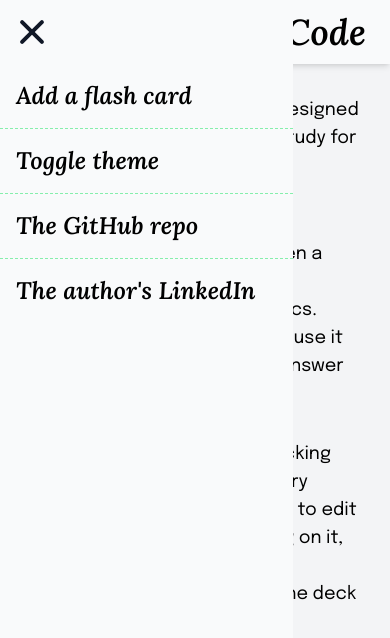
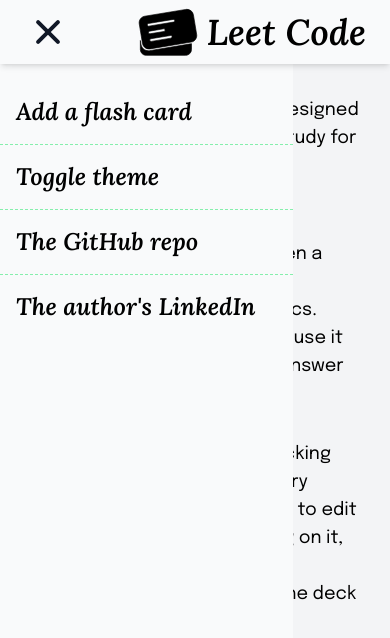
Before and after one commit to alexmkio/leet-cards, a Next.js app: page / in a window 390 px wide. Both pictures are taken after a click on the button 32 px from the left and 32 px from the top of the page. Shown: the top 638 px of the page. Built offline with nearby package versions, Linux system fonts and the light colour scheme; no server answers.

Commit message:
Refactor z positioning

```diff
--- a/components/Header.tsx
+++ b/components/Header.tsx
@@ -24,7 +24,6 @@ export default function Header() {
       </div>
   } else {
     logo =
-      <div className="z-50">
       <Link href='/'>
         <a>
           <div className="flex items-center pb-2 md:pb-0 transition ease-in-out duration-300 hover:text-red-500 dark:hover:text-green-300">
@@ -33,17 +32,14 @@ export default function Header() {
           </div>
         </a>
       </Link>
-      </div>
   }
 
   return (
-    <header className="block fixed h-auto z-10 w-full top-0 left-0 p-0 md:p-2 px-6 md:px-40 bg-gray-50 shadow-md dark:bg-gray-700">
+    <>
+      <header className="block fixed h-auto z-20 w-full top-0 left-0 p-0 md:p-2 px-6 md:px-40 bg-gray-50 shadow-md dark:bg-gray-700">
         <nav className="flex justify-between items-center">
-
-        <div className="sm:hidden">
-
           <button onClick={() => setIsOpen(!isOpen)}
-            className="flex flex-col h-12 w-12 justify-center items-center group fixed top-0 left-0 m-2 z-10"
+            className="sm:hidden flex flex-col h-12 w-12 justify-center items-center group"
           >
             <div className={`${genericHamburgerLine} ${isOpen
               ? "rotate-45 translate-y-3 group-hover:bg-red-500 dark:bg-gray-50 dark:group-hover:bg-green-300"
@@ -58,9 +54,27 @@ export default function Header() {
             }`}/>
           </button>
 
+          {logo}
+
+          <div className="hidden sm:block" onClick={() => changeTheme()}>
+            <MoonIcon className={`${darkMode
+              ? "h-12 w-12 transition duration-300 ease-in-out hover:text-yellow-200"
+              : "h-12 w-12 transition duration-300 ease-in-out hover:text-blue-600"
+            }`}/>
+          </div>
+
+          <Link href='/add'>
+            <a className="hidden sm:block">
+              <p className="font-header text-2xl md:text-3xl transition duration-300 ease-in-out hover:text-red-500 dark:hover:text-green-300">Add a flash card</p>
+            </a>
+          </Link>
+        </nav>
+      </header>
+
+      <nav className="z-10">
         <ul className={`${isOpen
-            ? "inline fixed visable left-0 top-0 translate-x-0 w-9/12 h-full py-16 bg-gray-50 divide-y divide-dashed divide-green-300 transition ease-in-out duration-1000 dark:bg-gray-700"
-            : "inline fixed invisible -translate-x-full w-9/12 h-full py-16 bg-gray-50 shadow-md transition ease-in-out duration-1000 dark-bg-gray-700"
+              ? "inline fixed visable left-0 top-0 translate-x-0 w-9/12 h-full py-20 bg-gray-50 divide-y divide-dashed divide-green-300 transition ease-in-out duration-1000 dark:bg-gray-700"
+              : "inline fixed invisible -translate-x-full w-9/12 h-full py-20 bg-gray-50 shadow-md transition ease-in-out duration-1000 dark-bg-gray-700"
             }`}>
             <li className="p-4 font-header text-2xl transition duration-300 ease-in-out hover:text-red-500 dark:hover:text-green-300 hover:bg-gray-100 dark:hover:bg-gray-500">
               <Link href='/add'>
@@ -86,24 +100,7 @@ export default function Header() {
               </a>
             </li>
           </ul>
-        </div>
-
-        {logo}
-
-        <div className="hidden sm:block" onClick={() => changeTheme()}>
-          <MoonIcon className={`${darkMode
-            ? "h-12 w-12 transition duration-300 ease-in-out hover:text-yellow-200"
-            : "h-12 w-12 transition duration-300 ease-in-out hover:text-blue-600"
-          }`}/>
-        </div>
-
-        <Link href='/add'>
-          <a className="hidden sm:block">
-            <p className="font-header text-2xl md:text-3xl transition duration-300 ease-in-out hover:text-red-500 dark:hover:text-green-300">Add a flash card</p>
-          </a>
-        </Link>
-
       </nav>
-    </header>
+    </>
   )
 }
```
Lines whose indentation alone changed are shown as unchanged.
